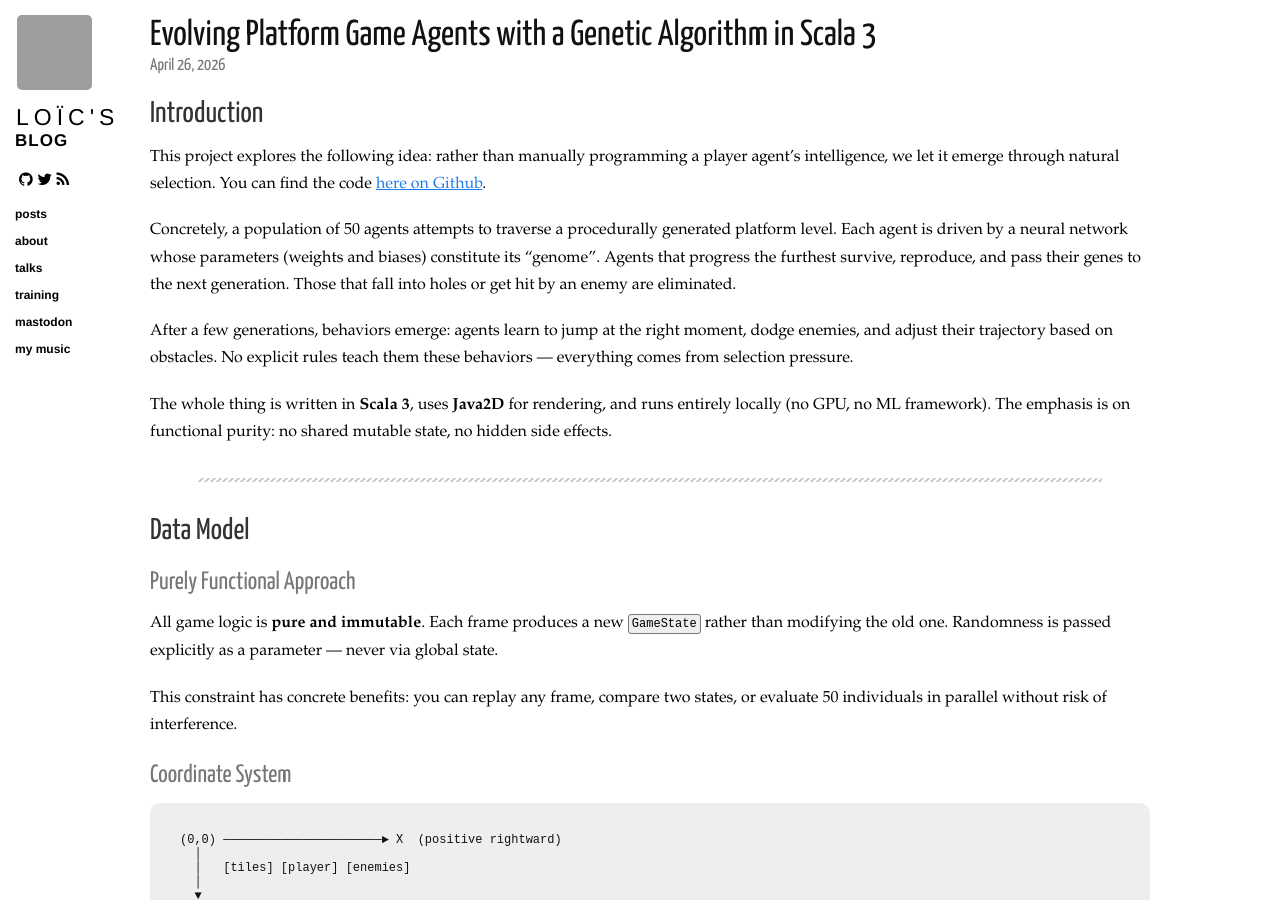
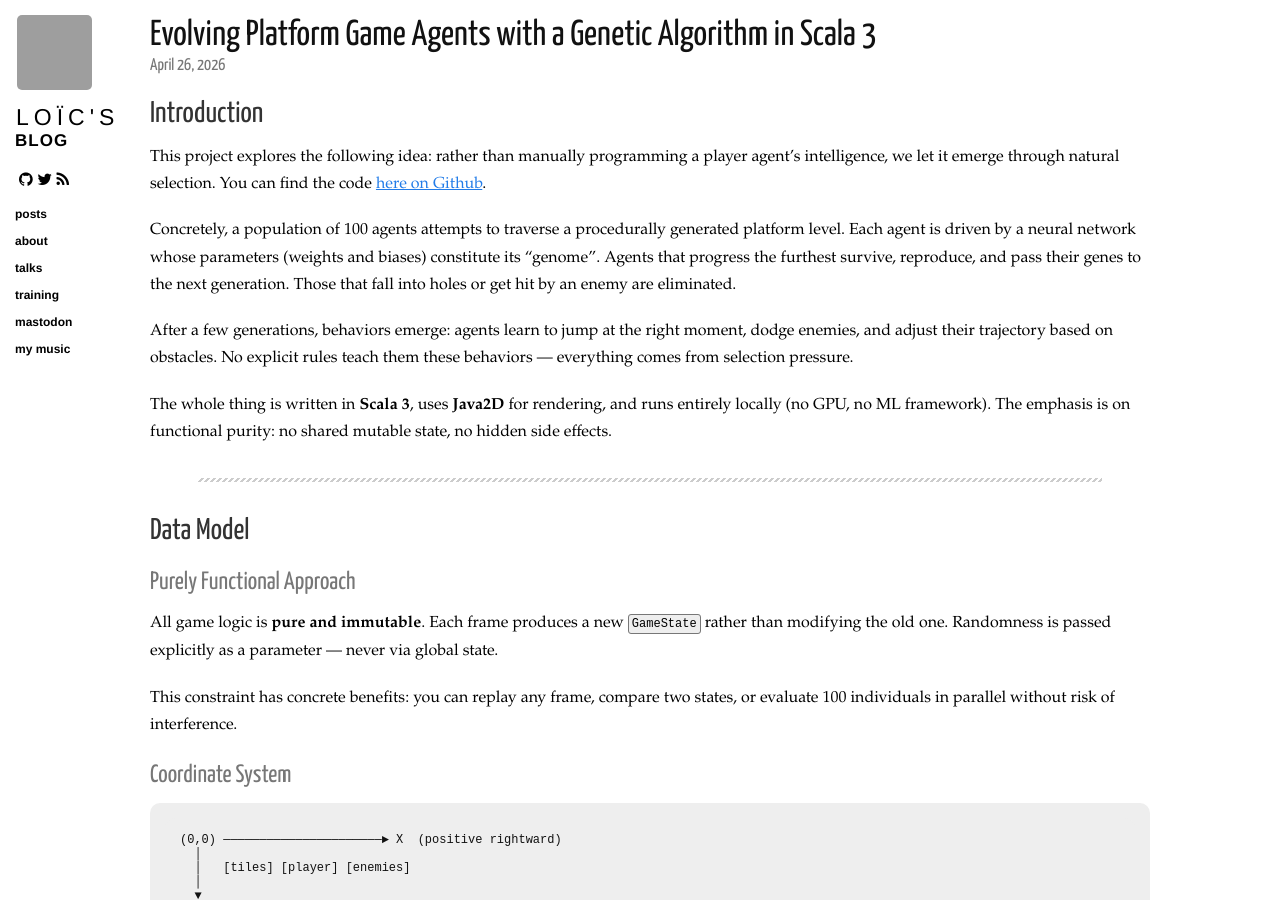
Before and after one commit to loicdescotte/loicdescotte.github.io, a Jekyll site: the page built from _posts/2026-04-26-genetic-algorithm-scala3.md, in a window 1280 px wide and 900 px high. Built offline with Jekyll 4.4.1, drawn with Linux system fonts in a browser that asks for light colours; nearby versions of some CDN libraries; comment, search, counter and statistics services are not loaded; some of the changed text lies outside the part shown; grey boxes are pictures that could not be loaded.

Commit message:
fix pop size

```diff
--- a/_posts/2026-04-26-genetic-algorithm-scala3.md
+++ b/_posts/2026-04-26-genetic-algorithm-scala3.md
@@ -15,7 +15,7 @@ tags:
 This project explores the following idea: rather than manually programming a player agent's intelligence, we let it emerge through natural selection.
 You can find the code [here on Github](https://github.com/loicdescotte/genetic-platformer).
 
-Concretely, a population of 50 agents attempts to traverse a procedurally generated platform level. Each agent is driven by a neural network whose parameters (weights and biases) constitute its "genome". Agents that progress the furthest survive, reproduce, and pass their genes to the next generation. Those that fall into holes or get hit by an enemy are eliminated.
+Concretely, a population of 100 agents attempts to traverse a procedurally generated platform level. Each agent is driven by a neural network whose parameters (weights and biases) constitute its "genome". Agents that progress the furthest survive, reproduce, and pass their genes to the next generation. Those that fall into holes or get hit by an enemy are eliminated.
 
 After a few generations, behaviors emerge: agents learn to jump at the right moment, dodge enemies, and adjust their trajectory based on obstacles. No explicit rules teach them these behaviors — everything comes from selection pressure.
 
@@ -29,7 +29,7 @@ The whole thing is written in **Scala 3**, uses **Java2D** for rendering, and ru
 
 All game logic is **pure and immutable**. Each frame produces a new `GameState` rather than modifying the old one. Randomness is passed explicitly as a parameter — never via global state.
 
-This constraint has concrete benefits: you can replay any frame, compare two states, or evaluate 50 individuals in parallel without risk of interference.
+This constraint has concrete benefits: you can replay any frame, compare two states, or evaluate 100 individuals in parallel without risk of interference.
 
 ### Coordinate System
 
@@ -279,7 +279,7 @@ enum SimState:
 
 ### Phase 1: Evaluating
 
-No rendering. 8 individuals are evaluated per Swing tick. For each individual, its genome is decoded into a network, then `Engine.step()` is looped until `state.over`, calling `Agent.act()` at each iteration. This loop takes less than 2 ms per individual on a modern CPU — all 50 individuals of a generation are processed in a fraction of a second.
+No rendering. 8 individuals are evaluated per Swing tick. For each individual, its genome is decoded into a network, then `Engine.step()` is looped until `state.over`, calling `Agent.act()` at each iteration. This loop takes less than 2 ms per individual on a modern CPU — all 100 individuals of a generation are processed in a fraction of a second.
 
 Once all individuals are evaluated, fitness scores are computed, the population is sorted, and the simulation moves to the Showcasing phase.
 
```
